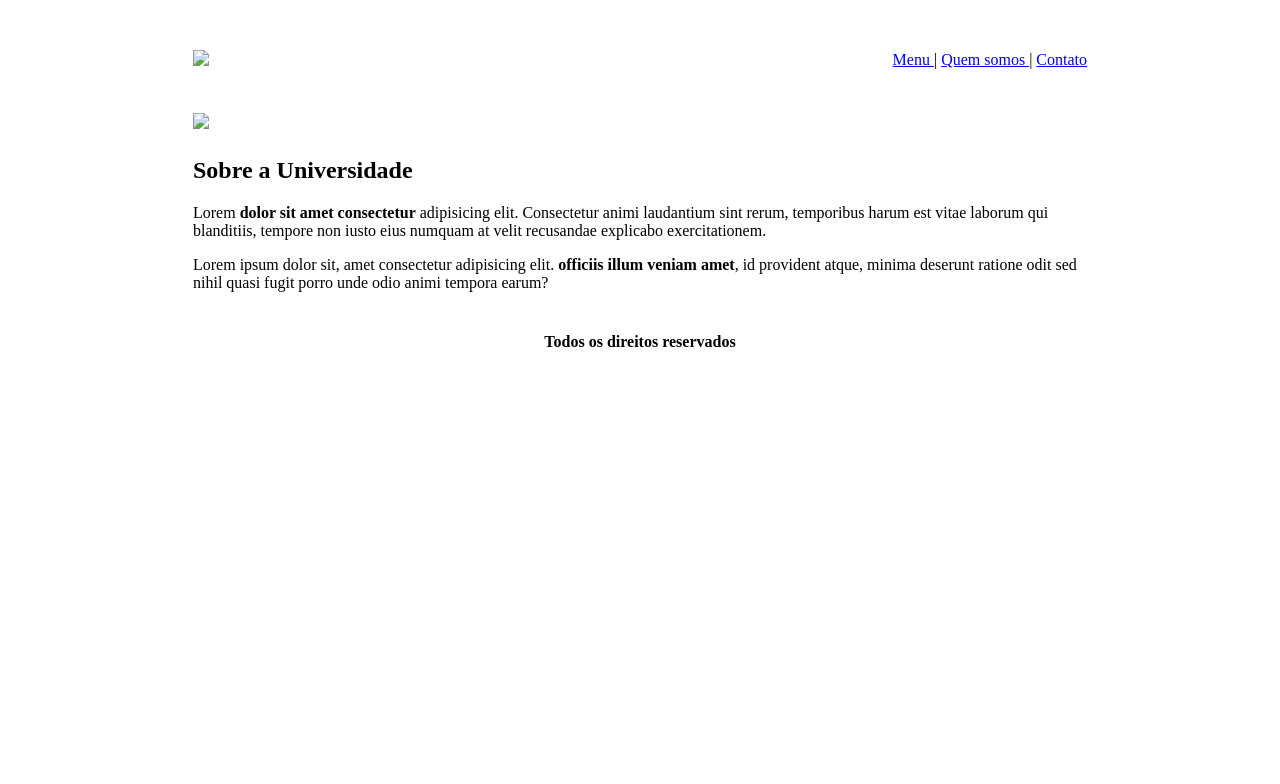
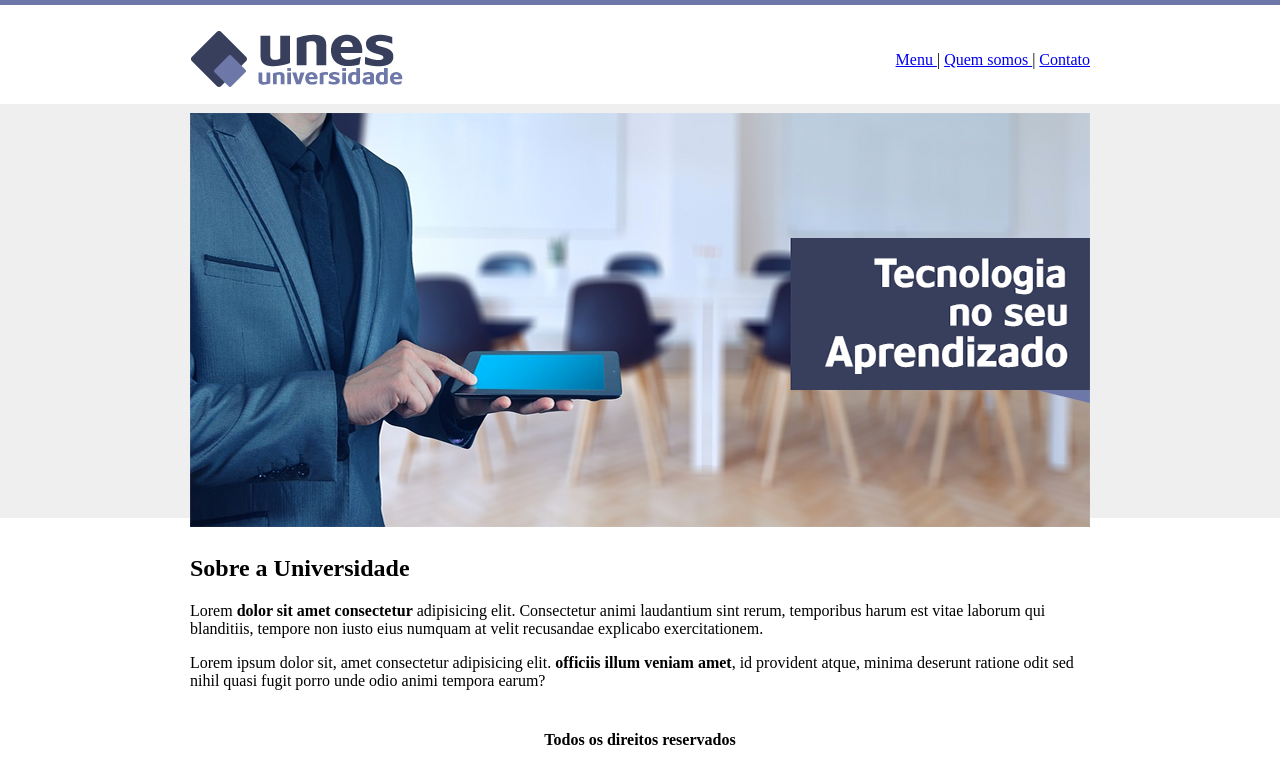
Before and after one commit to Uiltemberg/Html_CSS3_Javascript, a plain HTML site: page Projeto-UNES/index.html in a window 1280 px wide. Drawn offline with Linux system fonts and the light colour scheme; the site is published under a folder, as on GitHub Pages, so addresses that start at the root find nothing.

Commit message:
atualização de código

```diff
--- a/Projeto-UNES/index.html
+++ b/Projeto-UNES/index.html
@@ -8,10 +8,10 @@
     <title>UNES - Página Principal</title>
 </head>
 
-<body background="/Projeto-UNES/imagens/fundo.png">
+<body background="./imagens/fundo.png">
     <table border="0" width="900" align="center">
         <tr>
-            <td height="98px"><img src="/Projeto-UNES/imagens/logo.png">
+            <td height="98px"><img src="./imagens/logo.png">
             </td>
             <td align="right">
                 <a href="index.html"> Menu </a>|
@@ -21,7 +21,7 @@
         </tr>
         <tr>
             <td colspan="2">
-                <img src="/Projeto-UNES/imagens/capa.png">
+                <img src="./imagens/capa.png">
             </td>
         </tr>
         <tr>
```
Also changed, not shown: exercicio-posicionamento/ex-posicionamento.html (+2 -2 lines).
